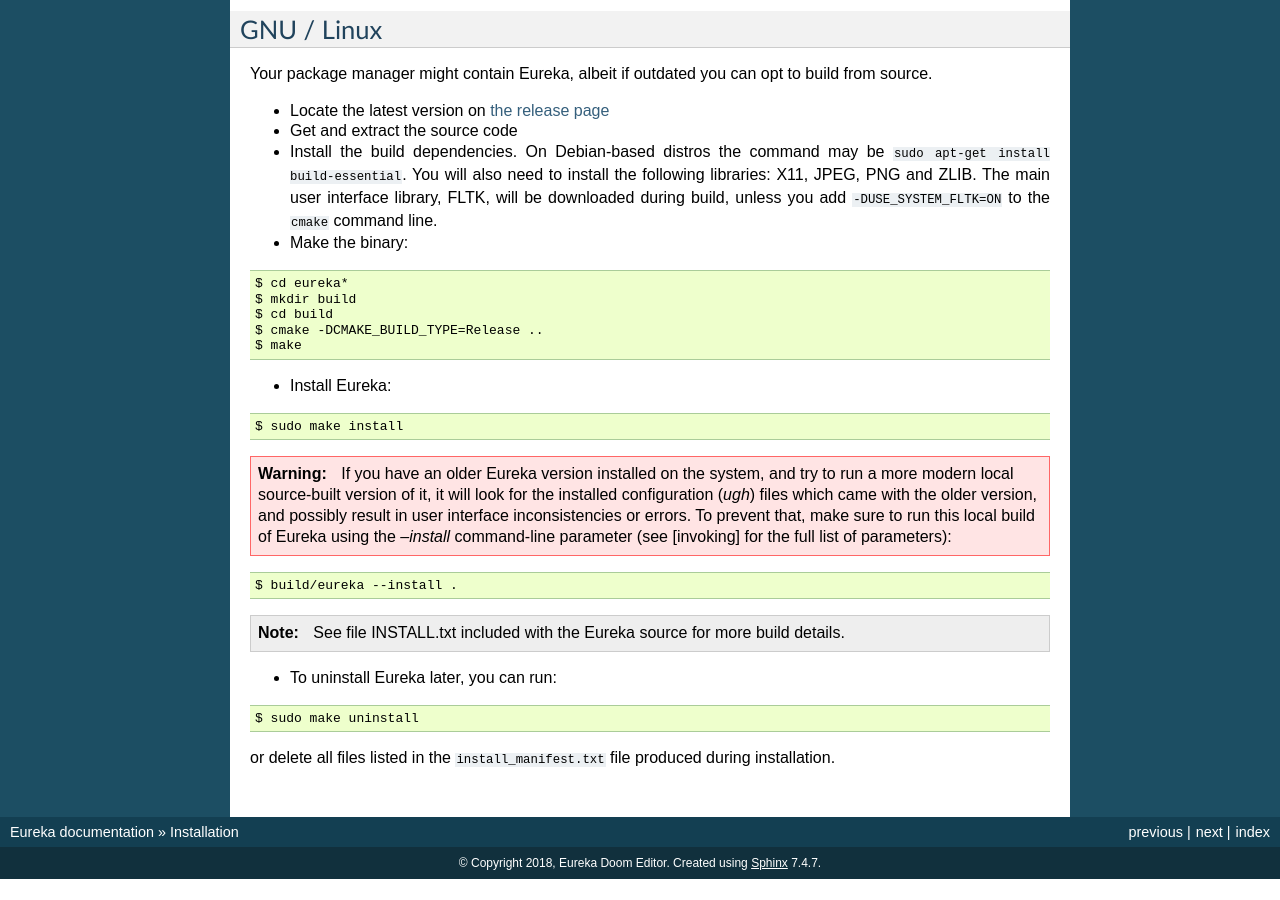
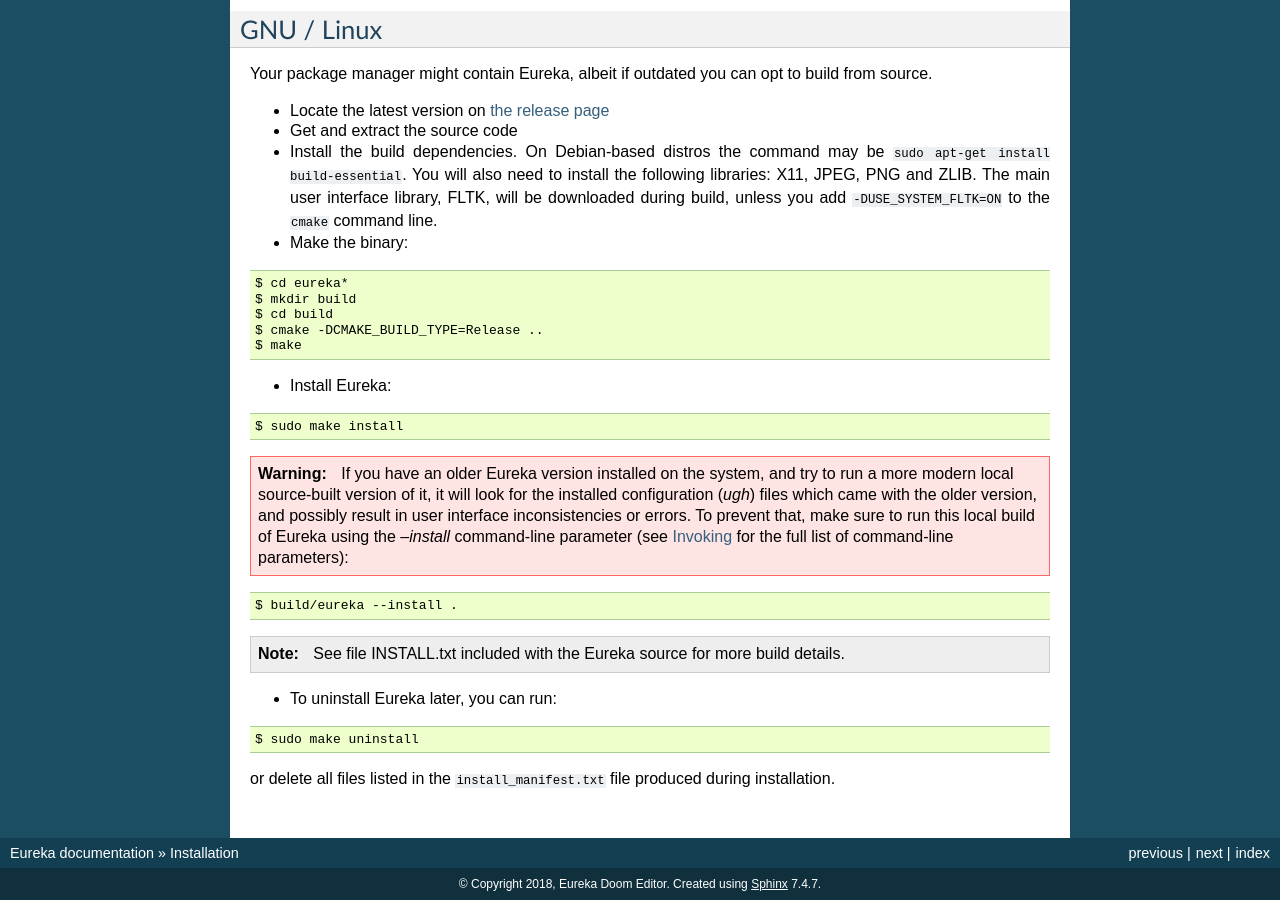
Before and after one commit to wesleywerner/eureka-docs, a Sphinx documentation site: the page built from source/installation.rst, in a window 1280 px wide and 900 px high, scrolled down 997 px. Built offline with Sphinx 7.4.7, drawn with Linux system fonts in a browser that asks for light colours; before the commit the page ends 1876 px from its top, so only the background shows below that.

Commit message:
Fix link mistake

```diff
--- a/source/installation.rst
+++ b/source/installation.rst
@@ -62,7 +62,7 @@
     $ sudo make install
 
 .. warning::
-    If you have an older Eureka version installed on the system, and try to run a more modern local source-built version of it, it will look for the installed configuration (`ugh`) files which came with the older version, and possibly result in user interface inconsistencies or errors. To prevent that, make sure to run this local build of Eureka using the `--install` command-line parameter (see [invoking] for the full list of parameters):
+    If you have an older Eureka version installed on the system, and try to run a more modern local source-built version of it, it will look for the installed configuration (`ugh`) files which came with the older version, and possibly result in user interface inconsistencies or errors. To prevent that, make sure to run this local build of Eureka using the `--install` command-line parameter (see `Invoking <invoking.html>`__ for the full list of command-line parameters):
 
 ::
 
```
